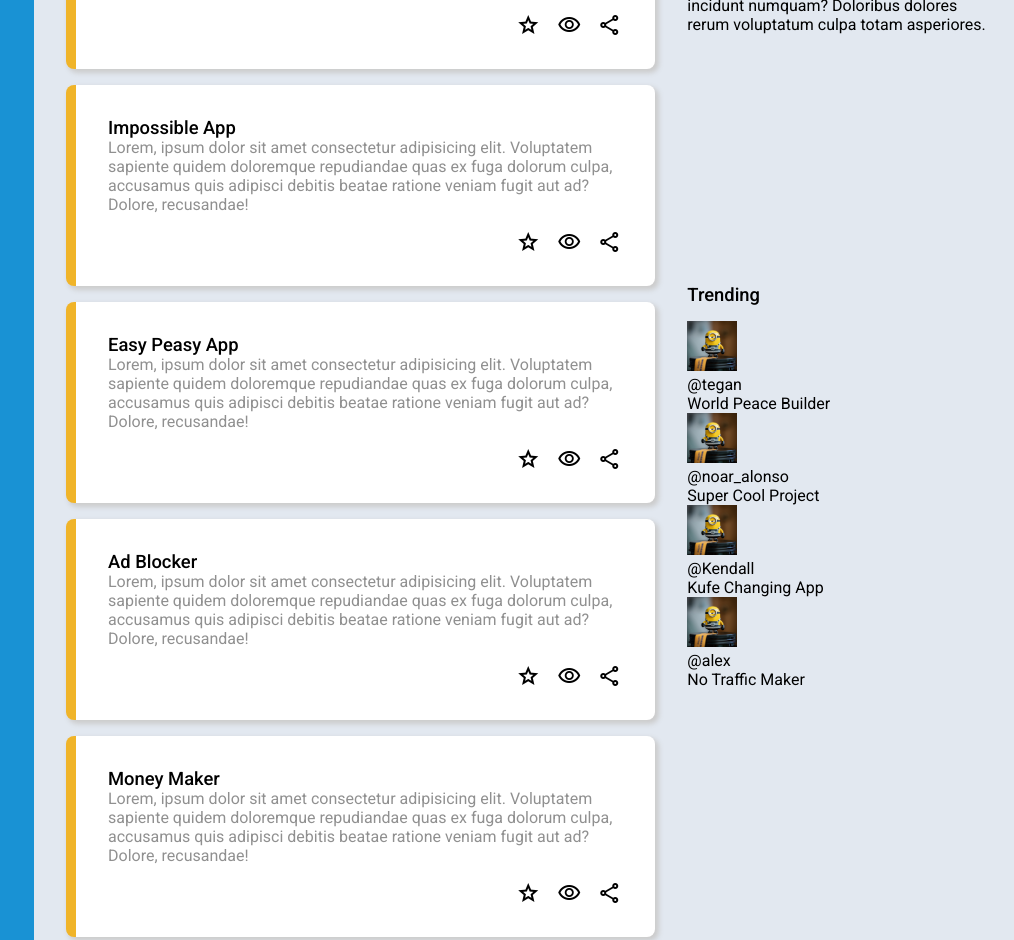
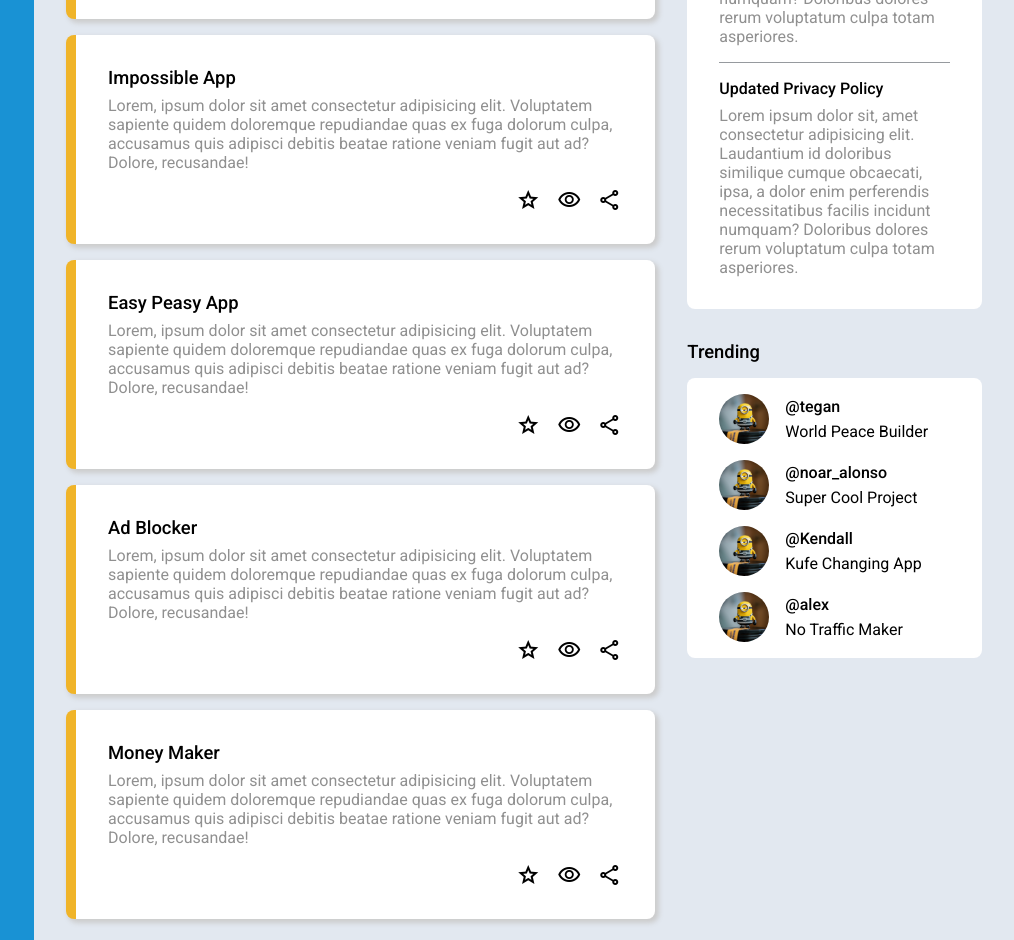
Before and after one commit to wnnow/admin-dashboard, a plain HTML site: page index.html in a window 1280 px wide. Shown: the part 684-1624 px from the top of the page, without its empty margins (266-1280 px from the left). Drawn offline with nearby package versions, Linux system fonts and the light colour scheme.

Commit message:
Add style to announcement & trending section

```diff
--- a/style.css
+++ b/style.css
@@ -2,6 +2,11 @@
 
 .material-symbols-outlined {
   font-variation-settings: "FILL" 0, "wght" 400, "GRAD" 0, "opsz" 24;
+}
+
+:root {
+  --color-secondary-text: #909090;
+  --main-color: #1992d4;
 }
 
 html {
@@ -36,7 +41,7 @@ li {
 .container {
   display: grid;
   grid-template-columns: 1fr 4fr;
-  grid-template-rows: 250px 4fr;
+  grid-template-rows: 200px 4fr;
   min-width: 100vw;
   min-height: 100vh;
 }
@@ -132,11 +137,11 @@ li {
 }
 
 .user-method > button {
-  background-color: #1992d4;
+  background-color: var(--main-color);
   color: white;
   /* width: 75px; */
   padding: 8px 16px;
-  border: 1px solid #1992d4;
+  border: 1px solid var(--main-color);
   border-radius: 32px;
   cursor: pointer;
   font-size: 1rem;
@@ -148,7 +153,7 @@ li {
 
 /* side bar*/
 .sidebar {
-  background-color: #1992d4;
+  background-color: var(--main-color);
   color: white;
   padding: 16px;
   grid-column: 1/2;
@@ -206,7 +211,6 @@ li {
 .content-header-section,
 .announcement-header-section,
 .trending-header {
-  margin-bottom: 16px;
   font-size: 1.15rem;
   font-weight: 500;
 }
@@ -239,8 +243,10 @@ li {
 }
 
 .card-info-secondary-text {
-  color: #909090;
+  color: var(--color-secondary-text);
   margin-bottom: 16px;
+
+  margin-top: 8px;
 }
 
 .card-button-container {
@@ -250,6 +256,67 @@ li {
   gap: 16px;
 }
 
+.announcement-card-container {
+  display: grid;
+  padding: 16px 16px 16px 0;
+}
+
+.announcement-card {
+  background-color: white;
+  padding: 16px 32px 0 32px;
+}
+
+.announcement-card:first-child {
+  /* border-top-left-radius: 8px;
+  border-top-right-radius: 8px; */
+  border-radius: 8px 8px 0 0;
+}
+.announcement-card:last-child {
+  border-radius: 0 0 8px 8px;
+}
+
+.announcement-info {
+  border-bottom: 1px solid #969a9e;
+  padding-bottom: 16px;
+  color: var(--color-secondary-text);
+}
+
+.announcement-card:first-child {
+  padding-top: 32px;
+}
+
+.announcement-card:last-child > .announcement-info {
+  border-bottom-style: none;
+  padding-bottom: 32px;
+}
+
+.announcement-header {
+  font-weight: 500;
+  margin-bottom: 8px;
+}
+
+.trending-card-container {
+  background-color: white;
+  border-radius: 8px;
+  padding: 16px 32px;
+  display: grid;
+  gap: 16px;
+  margin-top: 16px;
+  margin-right: 16px;
+}
+
+.trending-card {
+  display: grid;
+  grid-template-columns: 50px auto;
+  align-items: center;
+  column-gap: 16px;
+}
+
 .trending-card > img {
   width: 50px;
+  border-radius: 50%;
+  grid-row: 1/3;
 }
+.trending-id-name {
+  font-weight: 500;
+}
```
